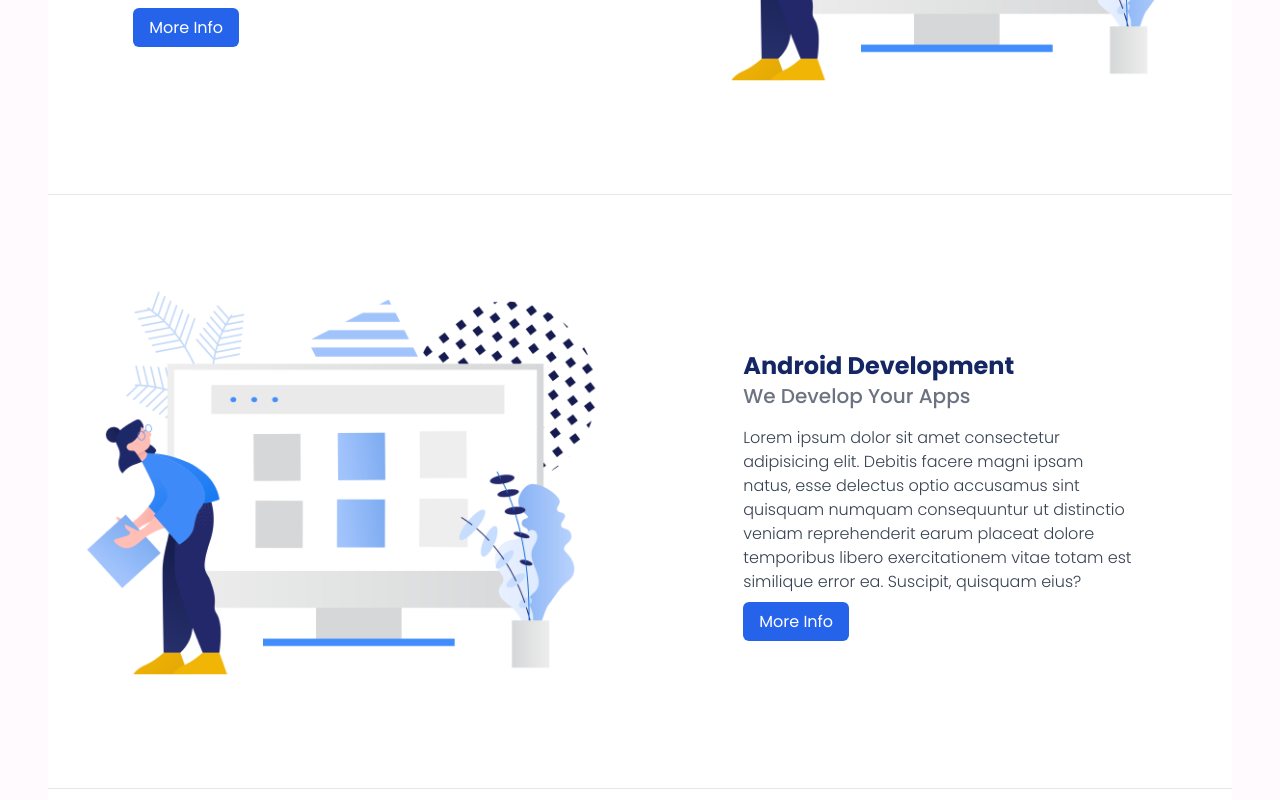
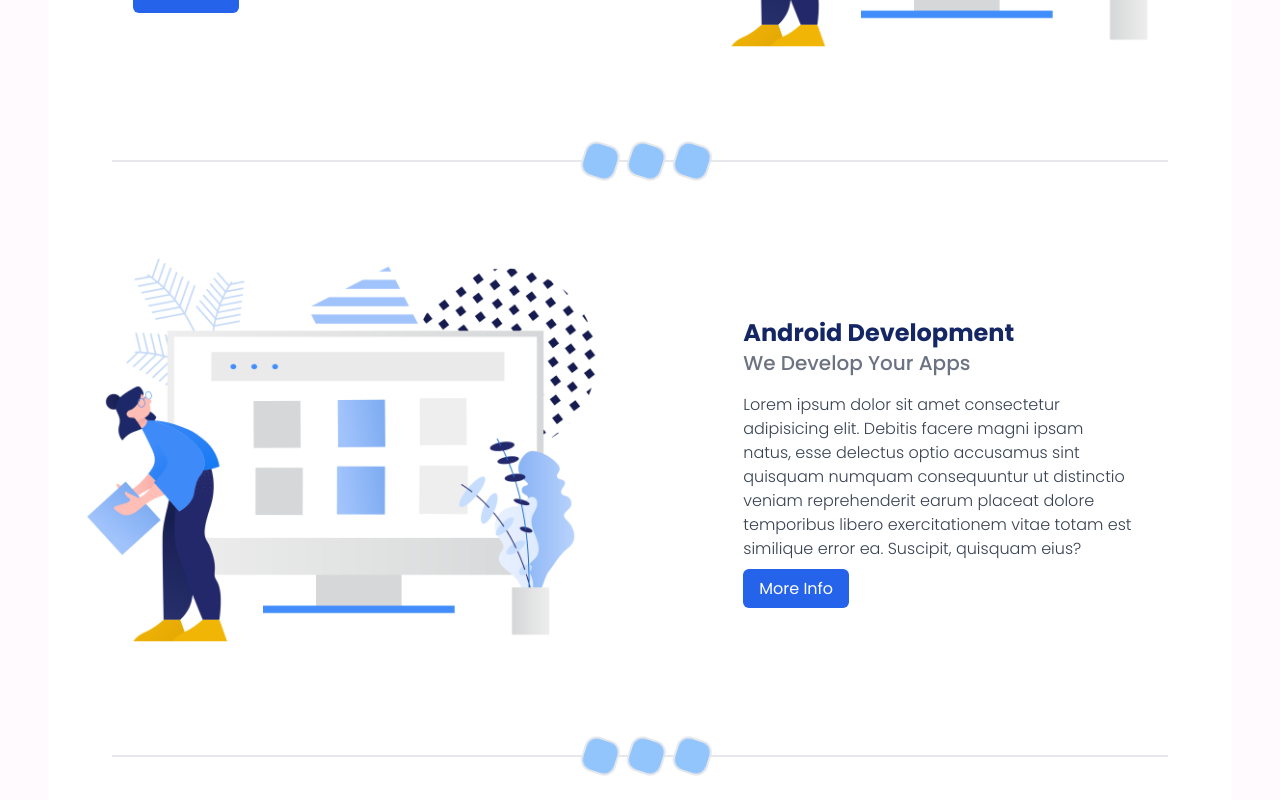
Before and after one commit to saddam-satria/BSI-FE-Competition, a Next.js app: page / in a window 1280 px wide. Shown: the part 4360-5160 px from the top of the page. Built offline with nearby package versions, Linux system fonts and the light colour scheme.

Commit message:
Add : gear components

```diff
--- a/components/Gear.js
+++ b/components/Gear.js
@@ -1,13 +1,28 @@
-import React from 'react';
+import { motion } from 'framer-motion';
 
 const Gear = () => {
   return (
-    <div className="flex justify-center">
-      <div className="flex w-32 justify-between">
-        <span className="p-4  rounded-xl bg-blue-300 dark:bg-blue-900 animate-spin border-2 hover:animate-none"></span>
-        <span className="p-4  rounded-xl bg-blue-300 dark:bg-blue-900 animate-spin border-2 hover:animate-none"></span>
-        <span className="p-4  rounded-xl bg-blue-300 dark:bg-blue-900 animate-spin border-2 hover:animate-none"></span>
-      </div>
+    <div className="h-0.5 mx-16 flex items-center bg-gray-200">
+      <motion.div
+        initial={{
+          x: '-30%',
+        }}
+        animate={{
+          x: '15%',
+
+          transition: {
+            yoyo: Infinity,
+            duration: 2,
+          },
+        }}
+        className="flex justify-center w-full"
+      >
+        <div className="flex w-32 justify-between">
+          <span className="p-4  rounded-xl bg-blue-300 dark:bg-blue-900 animate-spin border-2 hover:animate-none"></span>
+          <span className="p-4  rounded-xl bg-blue-300 dark:bg-blue-900 animate-spin border-2 hover:animate-none"></span>
+          <span className="p-4  rounded-xl bg-blue-300 dark:bg-blue-900 animate-spin border-2 hover:animate-none"></span>
+        </div>
+      </motion.div>
     </div>
   );
 };
--- a/components/layout/home/Services.js
+++ b/components/layout/home/Services.js
@@ -27,7 +27,7 @@ const Services = () => {
             <Image className="object-contain" src="/img/home/servicesWebBg.png" width={812} height={812} alt="web development" />
           </div>
         </div>
-        <hr className="dark:hidden" />
+        <Gear />
 
         <div className="grid grid-cols-1 gap-3 xl:grid-cols-2">
           <div className="order-2">
@@ -49,7 +49,7 @@ const Services = () => {
             <Image className="object-contain" src="/img/home/servicesWebBg.png" width={812} height={812} alt="web development" />
           </div>
         </div>
-        <hr className="dark:hidden" />
+        <Gear />
         <div className="grid grid-cols-1 gap-3 xl:grid-cols-2">
           <div className="order-2 lg:order-1">
             <div className="flex flex-col justify-center items-center h-full p-4">
```
